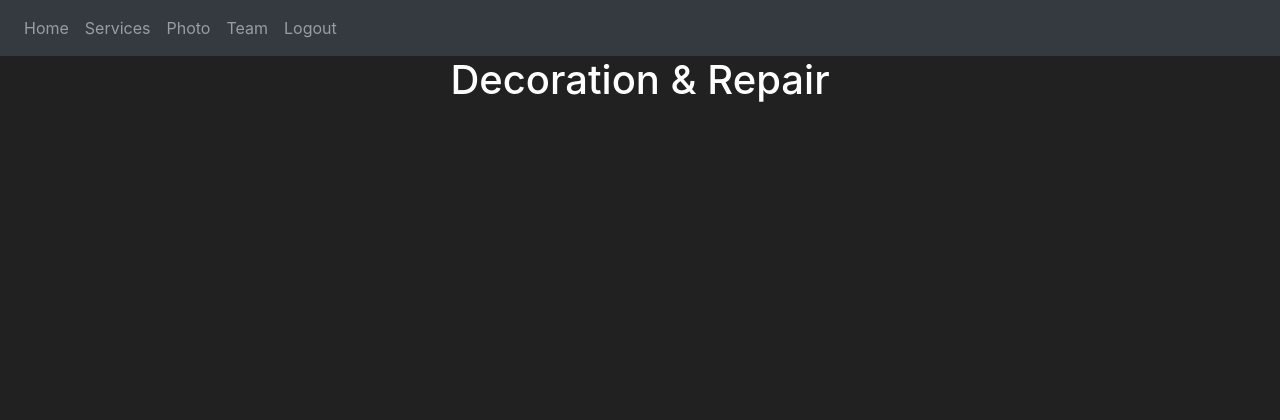
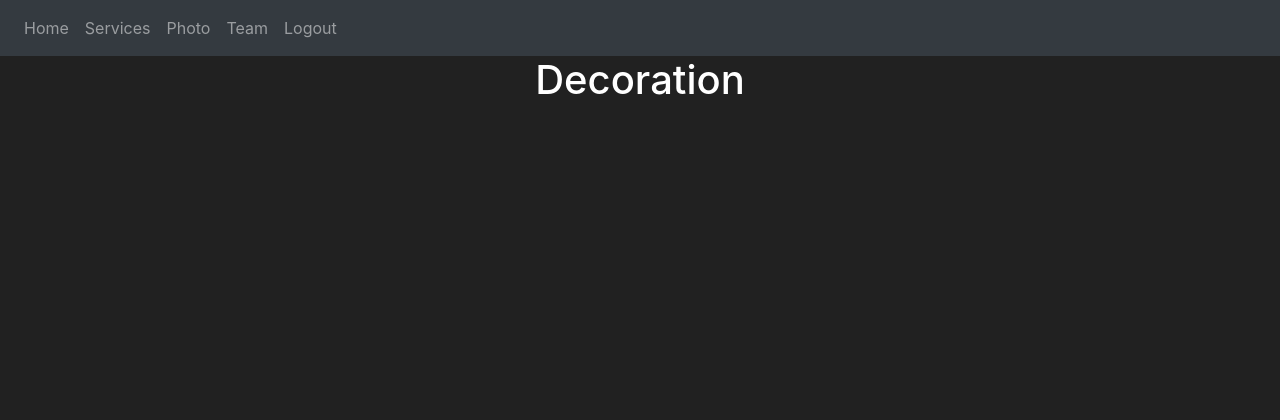
Before and after one commit to Lukas0818/P20-Website-Project, a Flask app: page / in a window 1280 px wide. Shown: the top 420 px of the page. Run offline with Flask 3, Linux system fonts and the light colour scheme; a user stored in the database is signed in; some libraries are stand-ins or nearby versions.

Commit message:
HTML HOME CHANGES

```diff
--- a/website/templates/home.html
+++ b/website/templates/home.html
@@ -8,7 +8,7 @@
     <link rel="stylesheet" href="https://cdn.jsdelivr.net/npm/bootstrap@4.5.3/dist/css/bootstrap.min.css" integrity="sha384-TX8t27EcRE3e/ihU7zmQxVncDAy5uIKz4rEkgIXeMed4M0jlfIDPvg6uqKI2xXr2" crossorigin="anonymous">
   </head>
   <body>
-    <h1 align="center">Decoration & Repair</h1>
+    <h1 align="center">Decoration</h1>
     <script src="https://code.jquery.com/jquery-3.5.1.slim.min.js" integrity="sha384-DfXdz2htPH0lsSSs5nCTpuj/zy4C+OGpamoFVy38MVBnE+IbbVYUew+OrCXaRkfj" crossorigin="anonymous"></script>
     <script src="https://cdn.jsdelivr.net/npm/bootstrap@4.5.3/dist/js/bootstrap.bundle.min.js" integrity="sha384-ho+j7jyWK8fNQe+A12Hb8AhRq26LrZ/JpcUGGOn+Y7RsweNrtN/tE3MoK7ZeZDyx" crossorigin="anonymous"></script>
   </body>
```
